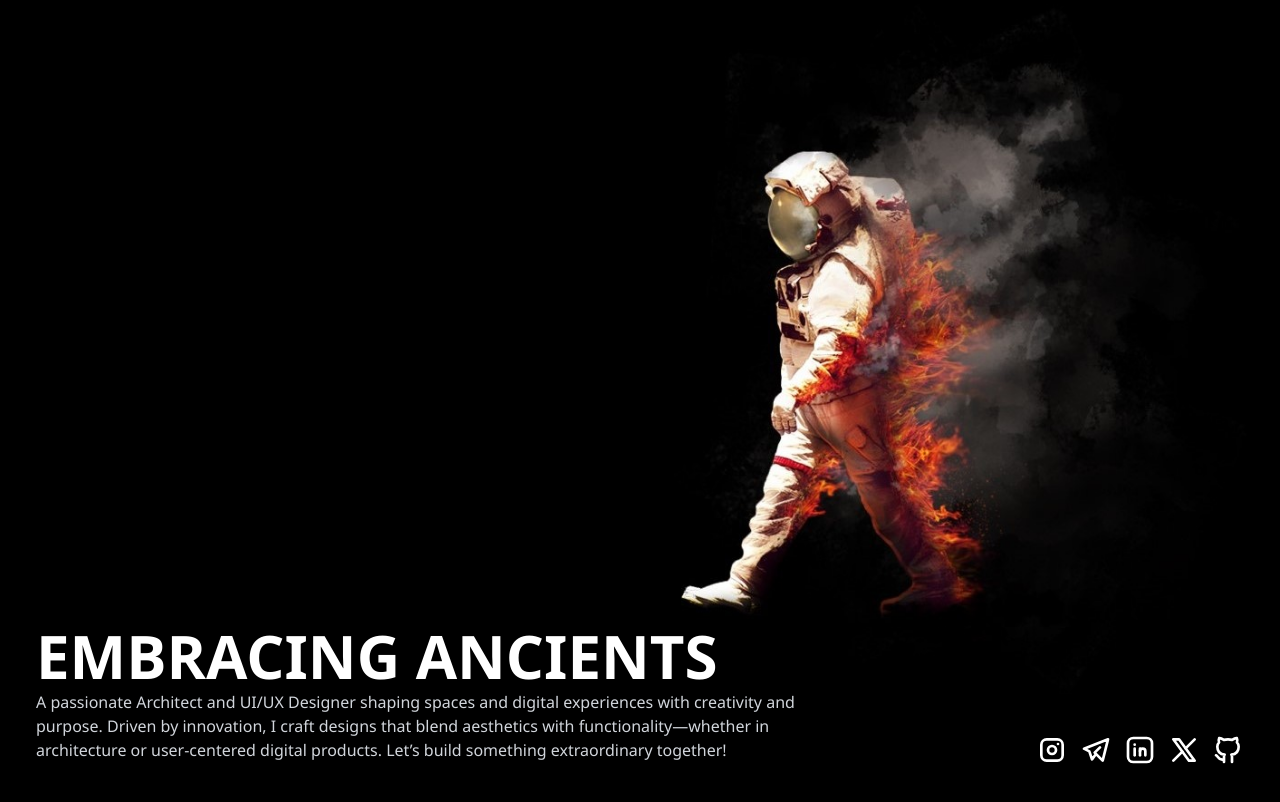
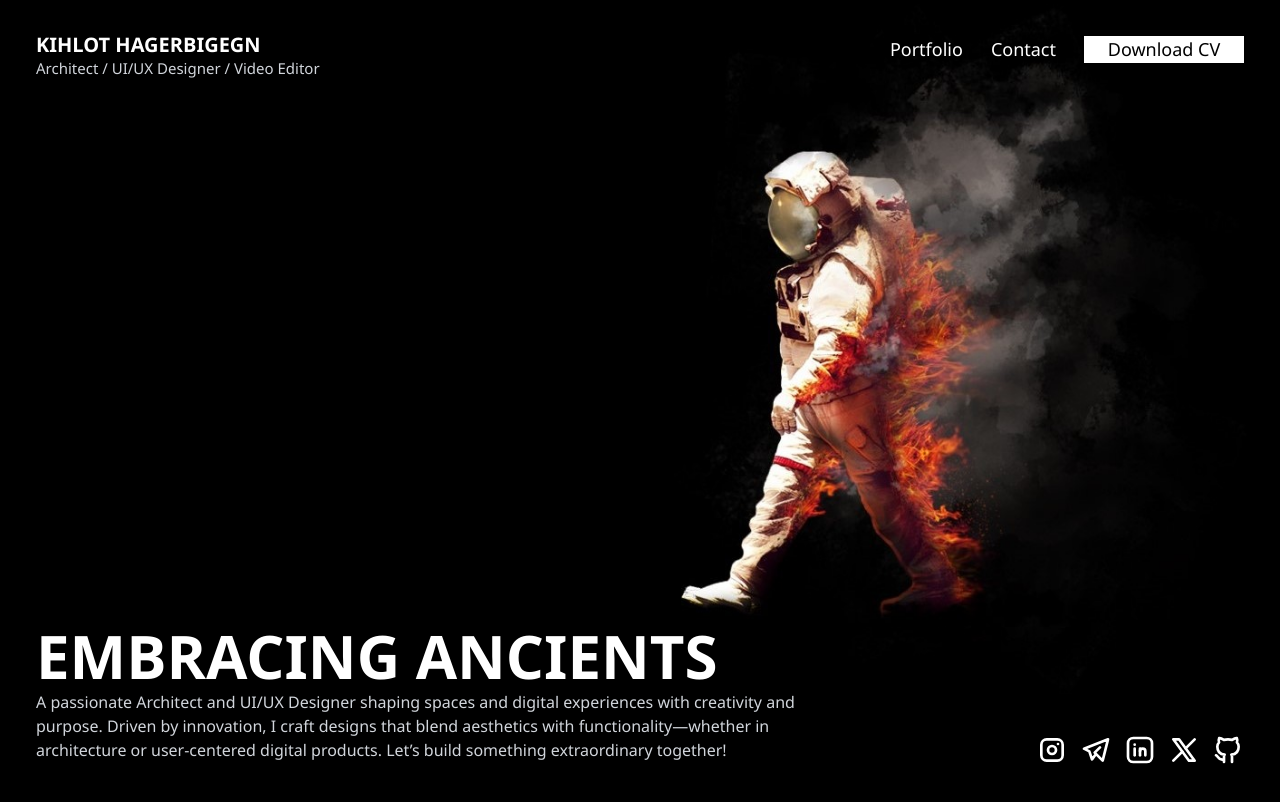
Before and after one commit to bikiyam/Bickey, a Nuxt app: page / in a window 1280 px wide. Shown: the top 802 px of the page. Built offline with nearby package versions, Linux system fonts and the light colour scheme.

Commit message:
Removed the default component

```diff
--- a/Layouts/default.vue
+++ b/Layouts/default.vue
@@ -1,6 +1,5 @@
 <template>
     <div>
-        <navbar/>
         <slot></slot>
     </div>
 </template>
--- a/pages/index.vue
+++ b/pages/index.vue
@@ -4,6 +4,7 @@
 <template>
 
     <img src="../assets/images/wallhaven.jpg" alt="Background Image" class="-z-10 absolute w-[100vw] h-[90vh] object-cover ">
+    <Navbar/>
     <Hero/>
     <Ending/>
 
```
